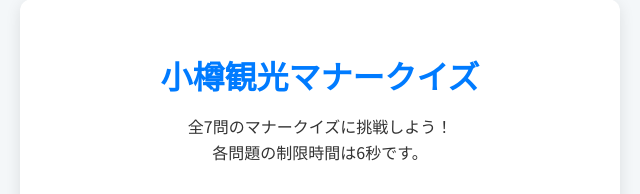
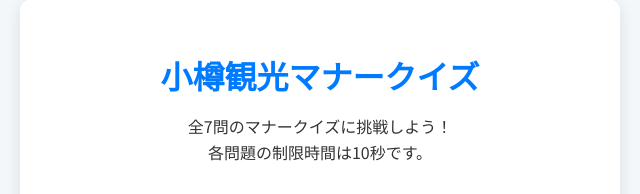
Before and after one commit to otarukankouquiz/otarukankouquiz, a plain HTML site: page quiz-ja.html in a window 1280 px wide. Shown: the part 257-451 px from the top of the page, 320-960 px from the left. Drawn offline with Linux system fonts and the light colour scheme.

Commit message:
Update quiz-ja.html

```diff
--- a/quiz-ja.html
+++ b/quiz-ja.html
@@ -16,7 +16,7 @@
             <h1 class="quiz-title">小樽観光マナークイズ</h1>
             <p class="quiz-description">
                 全7問のマナークイズに挑戦しよう！<br>
-                各問題の制限時間は6秒です。
+                各問題の制限時間は10秒です。
             </p>
             <button id="start-btn" class="start-btn">クイズ開始</button>
         </div>
@@ -37,7 +37,6 @@
 
     </div>
 
-    <!-- 重要：スクリプトファイルは必ずbodyの最後に配置してください -->
     <script src="script-ja.js"></script>
 </body>
 </html>
```
